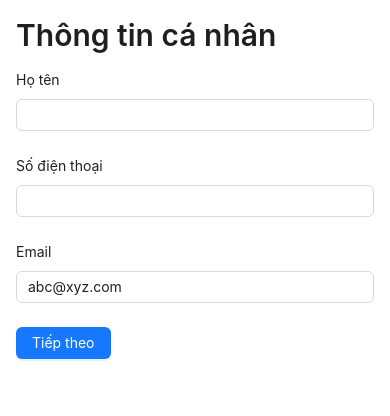
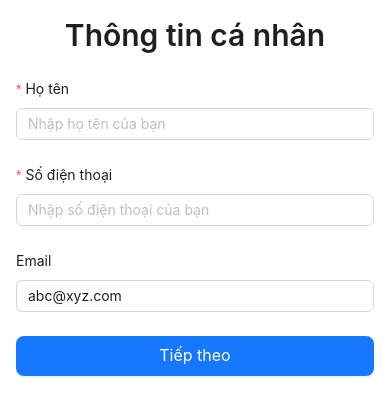
Before and after one commit to thanhtung795/freelancer, a React (Create React App) app in the folder FE/freelance/: page /personalInfo in a window 390 px wide. Shown: the top 416 px of the page. Built offline with nearby package versions, Linux system fonts and the light colour scheme.

Commit message:
Modified Responsive

```diff
--- a/FE/freelance/src/component/SignUpInfo/Experience.js
+++ b/FE/freelance/src/component/SignUpInfo/Experience.js
@@ -1,6 +1,6 @@
 import React, { useState } from 'react';
 import { useNavigate } from 'react-router-dom';
-import { Form, Button, Typography, Input, List, } from 'antd';
+import { Form, Button, Typography, Input, List, Card, Row, Col, Space } from 'antd';
 
 const Experience = () => {
   const navigate = useNavigate();
@@ -20,6 +20,9 @@ const Experience = () => {
   };
 
   const handleAddExperience = () => {
+    if (!currentExperience.company || !currentExperience.position || !currentExperience.startDate || !currentExperience.endDate) {
+      return; // Không thêm nếu bất kỳ trường nào bị bỏ trống
+    }
     setExperiences([...experiences, currentExperience]);
     setCurrentExperience({
       company: '',
@@ -34,23 +37,36 @@ const Experience = () => {
   };
 
   return (
+    <Row justify="center">
+      <Col xs={24} sm={20} md={16}>
+        <Card title={<Typography.Title level={4}>Kinh nghiệm làm việc</Typography.Title>}>
           <Form layout="vertical">
-      <Typography.Title level={4}>Kinh nghiệm làm việc</Typography.Title>
-      <Form.Item label="Tên công ty">
+            <Row gutter={16}>
+              <Col xs={24} sm={12}>
+                <Form.Item label="Tên công ty" required>
                   <Input
                     value={currentExperience.company}
                     onChange={handleInputChange}
                     name="company"
+                    placeholder="Nhập tên công ty"
                   />
                 </Form.Item>
-      <Form.Item label="Vị trí">
+              </Col>
+              <Col xs={24} sm={12}>
+                <Form.Item label="Vị trí" required>
                   <Input
                     value={currentExperience.position}
                     onChange={handleInputChange}
                     name="position"
+                    placeholder="Nhập vị trí làm việc"
                   />
                 </Form.Item>
-      <Form.Item label="Ngày bắt đầu">
+              </Col>
+            </Row>
+
+            <Row gutter={16}>
+              <Col xs={24} sm={12}>
+                <Form.Item label="Ngày bắt đầu" required>
                   <Input
                     type="date"
                     value={currentExperience.startDate}
@@ -58,7 +74,9 @@ const Experience = () => {
                     name="startDate"
                   />
                 </Form.Item>
-      <Form.Item label="Ngày kết thúc">
+              </Col>
+              <Col xs={24} sm={12}>
+                <Form.Item label="Ngày kết thúc" required>
                   <Input
                     type="date"
                     value={currentExperience.endDate}
@@ -66,28 +84,44 @@ const Experience = () => {
                     name="endDate"
                   />
                 </Form.Item>
+              </Col>
+            </Row>
+
             <Form.Item>
-        <Button type="primary" onClick={handleAddExperience}>
+              <Button
+                type="primary"
+                onClick={handleAddExperience}
+                block
+                disabled={!currentExperience.company || !currentExperience.position || !currentExperience.startDate || !currentExperience.endDate}
+              >
                 Thêm kinh nghiệm
               </Button>
             </Form.Item>
-      <List>
-        {experiences.map((exp, index) => (
+
+            {experiences.length > 0 && (
+              <List
+                header={<Typography.Title level={5}>Danh sách kinh nghiệm</Typography.Title>}
+                dataSource={experiences}
+                renderItem={(exp, index) => (
                   <List.Item key={index}>
                     <List.Item.Meta
                       title={`${exp.position} tại ${exp.company}`}
                       description={`${exp.startDate} - ${exp.endDate}`}
                     />
                   </List.Item>
-        ))}
-      </List>
+                )}
+              />
+            )}
+
             <Form.Item>
-        <Button type="primary" onClick={handleButtonClick}>
+              <Button type="primary" onClick={handleButtonClick} block>
                 Tiếp theo
               </Button>
             </Form.Item>
           </Form>
+        </Card>
+      </Col>
+    </Row>
   );
 };
-
 export default Experience;
--- a/FE/freelance/src/component/SignUpInfo/PersonalInfo.js
+++ b/FE/freelance/src/component/SignUpInfo/PersonalInfo.js
@@ -1,43 +1,85 @@
 import React, { useState } from 'react';
 import { useNavigate } from 'react-router-dom';
-import { Form, Input, Button, Typography } from 'antd';
+import { Form, Input, Button, Typography, Row, Col } from 'antd';
+
+const { Title } = Typography;
 
 const PersonalInfo = () => {
     const navigate = useNavigate();
+    const [form] = Form.useForm();
+
     const [formData, setFormData] = useState({
         fullName: '',
         phoneNumber: '',
         email: 'abc@xyz.com',
     });
 
-    const handleChange = (e) => {
-        setFormData({ ...formData, [e.target.name]: e.target.value });
+    const handleChange = (changedValues) => {
+        setFormData(prev => ({ ...prev, ...changedValues }));
     };
 
     const handleNext = () => {
-
+        form.validateFields()
+            .then(() => {
                 navigate('/SkillsSelector');
+            })
+            .catch((errorInfo) => {
+                console.error('Validation Failed:', errorInfo);
+            });
     };
 
     return (
         <>
-            <Typography.Title level={2}>Thông tin cá nhân</Typography.Title>
-            <Form layout="vertical">
-                <Form.Item label="Họ tên">
-                    <Input value={formData.fullName} onChange={handleChange} name="fullName" />
+            <Row justify="center">
+                <Col xs={24} sm={16} md={12}>
+                    <Title level={2} style={{ textAlign: 'center', marginBottom: '24px' }}>Thông tin cá nhân</Title>
+                    <Form
+                        layout="vertical"
+                        form={form}
+                        initialValues={formData}
+                        onValuesChange={handleChange}
+                    >
+                        <Form.Item
+                            label="Họ tên"
+                            name="fullName"
+                            rules={[
+                                { required: true, message: 'Vui lòng nhập họ tên!' },
+                            ]}
+                        >
+                            <Input placeholder="Nhập họ tên của bạn" />
                         </Form.Item>
-                <Form.Item label="Số điện thoại">
-                    <Input value={formData.phoneNumber} onChange={handleChange} name="phoneNumber" />
+
+                        <Form.Item
+                            label="Số điện thoại"
+                            name="phoneNumber"
+                            rules={[
+                                { required: true, message: 'Vui lòng nhập số điện thoại!' },
+                                { pattern: /^[0-9]+$/, message: 'Số điện thoại không hợp lệ!' }
+                            ]}
+                        >
+                            <Input placeholder="Nhập số điện thoại của bạn" />
                         </Form.Item>
-                <Form.Item label="Email" disabled>
-                    <Input value={formData.email} name="email" />
+
+                        <Form.Item
+                            label="Email"
+                            name="email"
+                        >
+                            <Input readOnly value={formData.email} />
                         </Form.Item>
+
                         <Form.Item>
-                    <Button type="primary" onClick={handleNext}>
+                            <Button
+                                type="primary"
+                                onClick={handleNext}
+                                block
+                                size="large"
+                            >
                                 Tiếp theo
                             </Button>
                         </Form.Item>
                     </Form>
+                </Col>
+            </Row>
         </>
     );
 };
--- a/FE/freelance/src/component/SignUpInfo/SkillsSelector.js
+++ b/FE/freelance/src/component/SignUpInfo/SkillsSelector.js
@@ -105,7 +105,6 @@ const SkillsSelector = () => {
       <Row justify="center" style={{ marginTop: '24px' }}>
         <Col>
           <Space size="middle">
-            {/* Nút "Tiếp theo" */}
             <Button
               type="primary"
               onClick={() => navigate('/experience')}
@@ -114,12 +113,10 @@ const SkillsSelector = () => {
                 borderRadius: '8px',
                 padding: '0 40px',
               }}
-              disabled={selectedSkills.length === 0}
             >
-              Tiếp theo: Phạm vi
+              Tiếp theo
             </Button>
 
-            {/* Nút "Bỏ qua" */}
             <Button
               type="default"
               onClick={() => navigate('/experience')}
```
Lines whose indentation alone changed are shown as unchanged.
